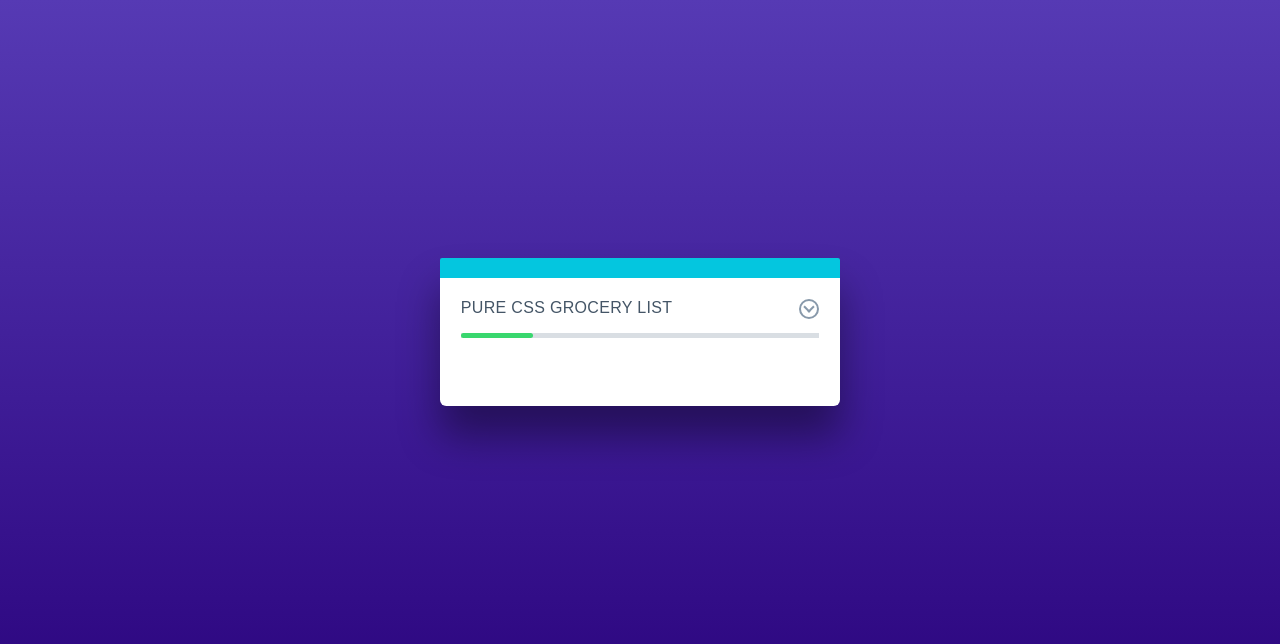
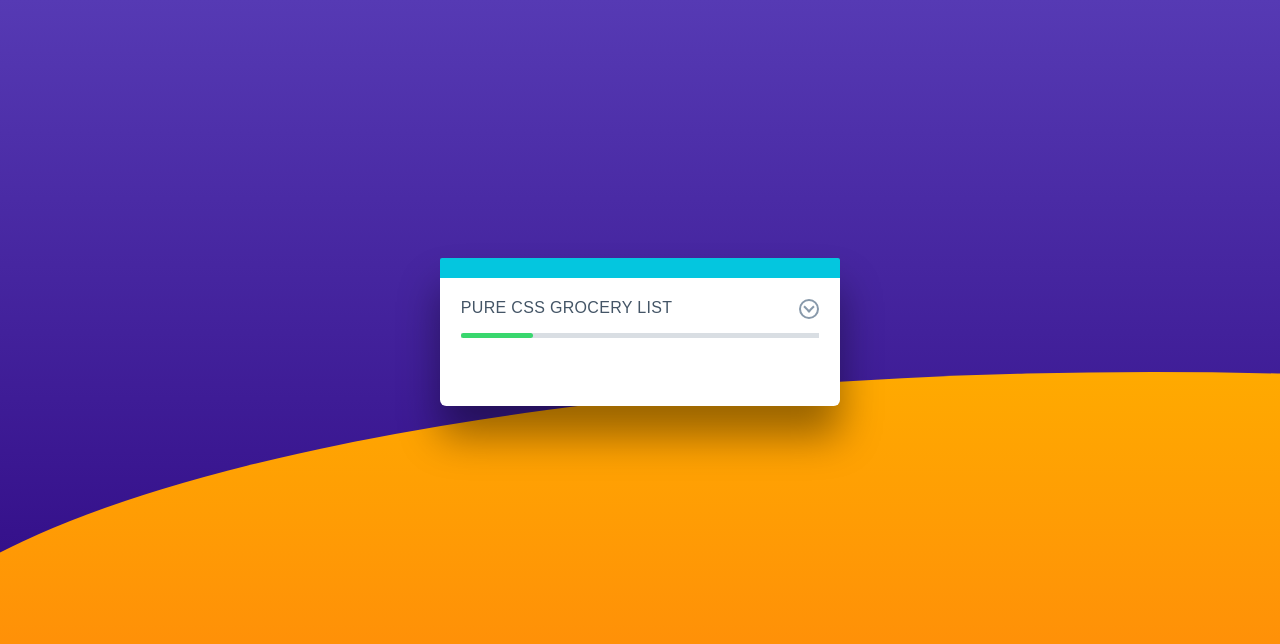
Before and after one commit to stewilondanga/progress-checkerz, a plain HTML site: page index.html in a window 1280 px wide. Shown: the part 68-712 px from the top of the page. Drawn offline with nearby package versions, Linux system fonts and the light colour scheme.

Commit message:
add css/styles.css

```diff
--- a/css/styles.css
+++ b/css/styles.css
@@ -317,7 +317,7 @@ body {
   background: linear-gradient(to top, #2a037d, #5a3fb9);
 }
 
-/*.viewport::after {
+.viewport::after {
   content: "";
   display: block;
   position: absolute;
@@ -330,7 +330,7 @@ body {
   height: 80vh;
 }
 
-
+/*
 .containers {
   width: 520px;
   margin: 20px auto;
```
